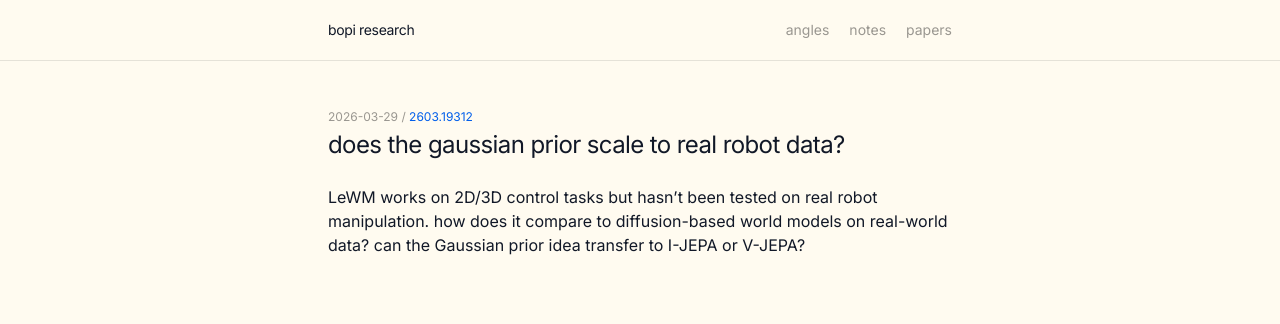
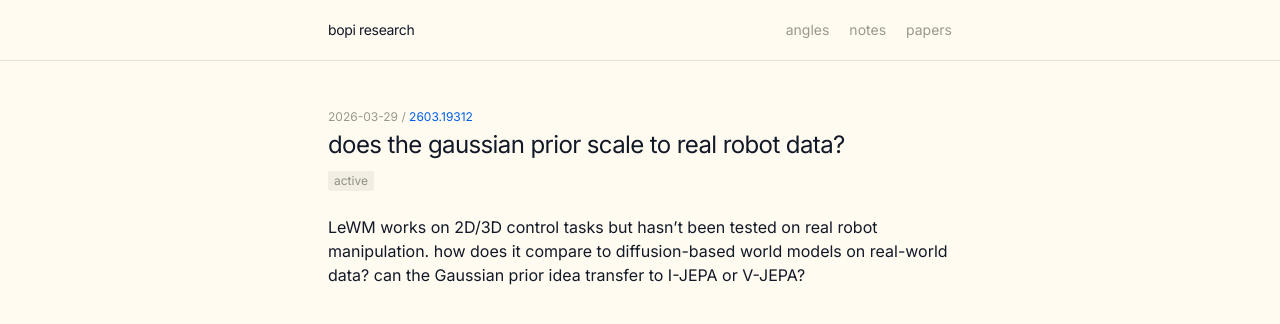
Before and after one commit to bopi-bot/bopi-research, a Jekyll site: the page built from _angles/gaussian-prior-scaling.md, in a window 1280 px wide. Shown: the top 324 px of the page. Built offline with Jekyll 4.4.1, drawn with Linux system fonts in a browser that asks for light colours; nearby versions of some CDN libraries.

Commit message:
move question-type note to angles, questions are angles not notes

```diff
--- a/_notes/gaussian-prior-scaling.md
+++ b/_angles/gaussian-prior-scaling.md
@@ -1,9 +1,9 @@
 ---
-layout: note
+layout: angle
 title: "does the Gaussian prior scale to real robot data?"
 date: 2026-03-29
 source: "2603.19312"
-type: question
+status: active
 ---
 
 LeWM works on 2D/3D control tasks but hasn't been tested on real robot manipulation. how does it compare to diffusion-based world models on real-world data? can the Gaussian prior idea transfer to I-JEPA or V-JEPA?
```
